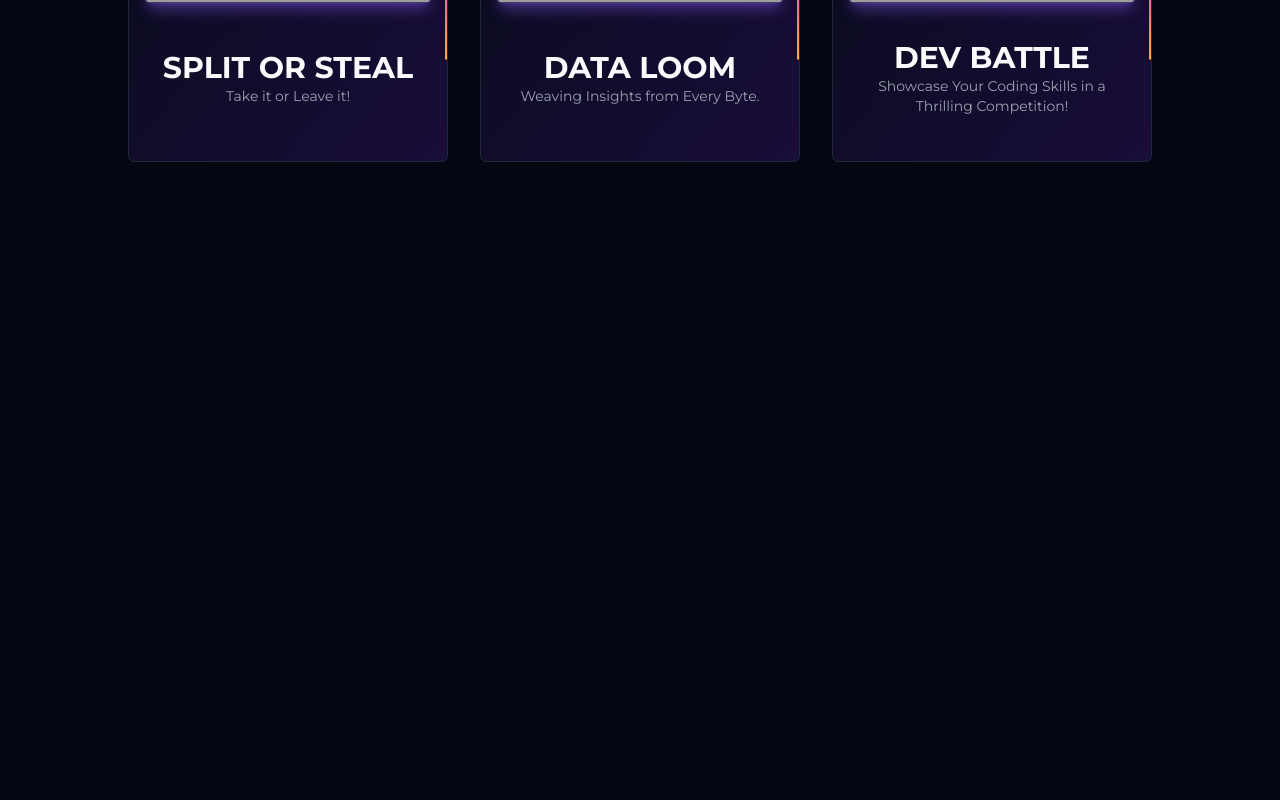
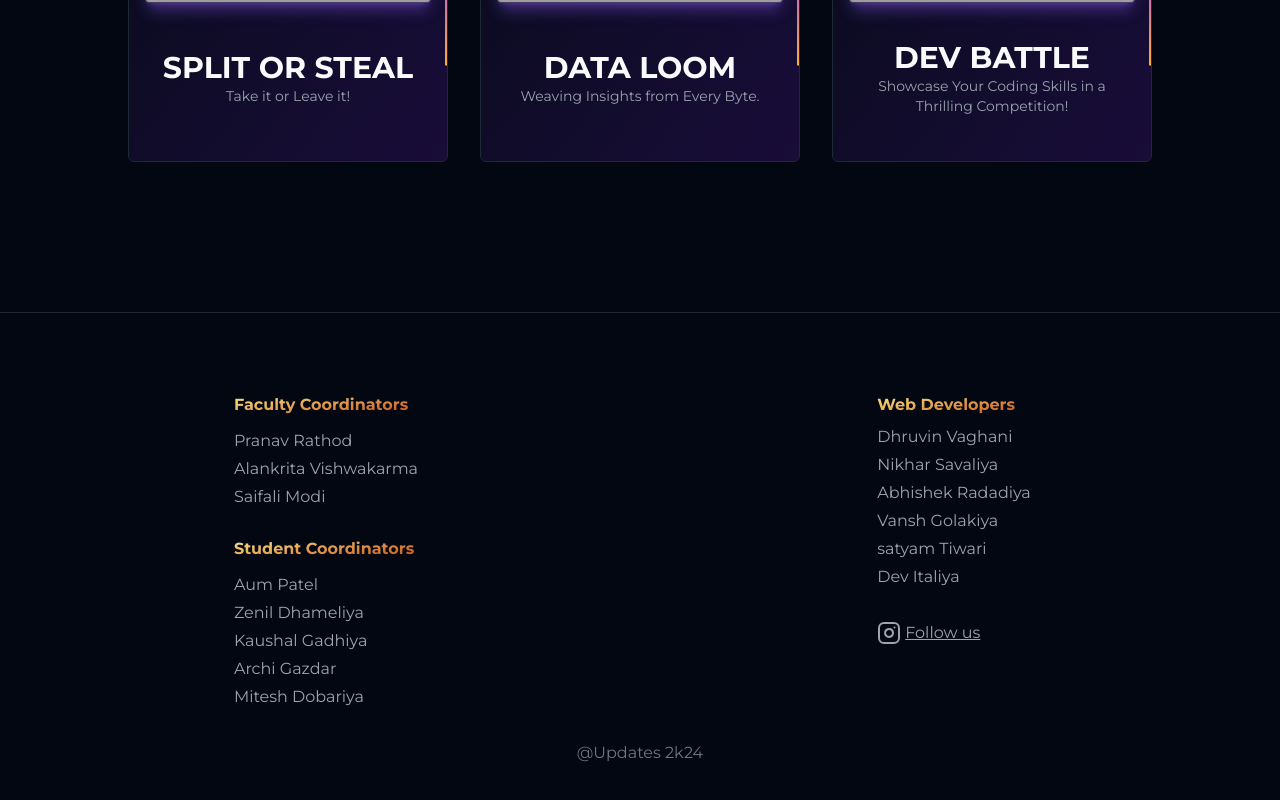
Before and after one commit to dhruvinvaghani001/update-2k24, a Next.js app: page /events in a window 1280 px wide. Shown: the part 1584-2384 px from the top of the page. Before the commit the page ends 1896 px from the top, so only its background shows below. Built offline with nearby package versions, Linux system fonts and the light colour scheme; no server answers; grey boxes are pictures that could not be loaded.

Commit message:
added Footer

```diff
--- a/src/app/layout.tsx
+++ b/src/app/layout.tsx
@@ -8,12 +8,13 @@ import { Navbar } from "@/components/Navbar";
 import { UserProvider } from "@/context/UserContext";
 import { Toaster } from "@/components/ui/toaster";
 import NextTopLoader from "nextjs-toploader";
+import Footer from "@/components/Footer";
 
 const sansFont = SansFont({ subsets: ["latin"] });
 
 export const metadata: Metadata = {
   title: "Updates 2k24",
-  description: "",
+  description: "From Floppy to Cloud, be a part in this amazing journey!",
 };
 
 export default async function RootLayout({
@@ -22,8 +23,6 @@ export default async function RootLayout({
   children: React.ReactNode;
 }>) {
   const session = await getServerSession(authOptions);
-  // console.log("this if from server");
-  // console.log(session);
 
   return (
     <html lang="en">
@@ -50,7 +49,7 @@ export default async function RootLayout({
             <Navbar />
           </UserProvider>
         </AuthProvider>
-        {/* <Button className="fixed right-12 top-12">Login/Register</Button> */}
+        <Footer />
       </body>
     </html>
   );
--- /dev/null
+++ b/src/components/Footer.tsx
@@ -0,0 +1,58 @@
+import { Instagram } from "lucide-react";
+import Link from "next/link";
+import React from "react";
+
+const Footer = () => {
+  return (
+    <div className="border-t w-full">
+      <div className="max-w-7xl mx-auto grid grid-cols-2 pt-20 px-3 pb-36 text-sm md:text-base">
+        {/* 3 columns */}
+        <div className="flex flex-col col-span-1 gap-1 mx-auto">
+          <h1 className="mb-2 font-bold text-transparent bg-clip-text bg-gradient-to-br text-gradient-to-br from-yellow-200 to-orange-700">
+            Faculty Coordinators
+          </h1>
+          <div className="flex flex-col gap-1">
+            <p className="text-muted-foreground">Pranav Rathod</p>
+            <p className="text-muted-foreground">Alankrita Vishwakarma</p>
+            <p className="text-muted-foreground">Saifali Modi</p>
+          </div>
+          <h1 className="mt-6 mb-2 font-bold text-transparent bg-clip-text bg-gradient-to-br text-gradient-to-br from-yellow-200 to-orange-700">
+            Student Coordinators
+          </h1>
+          <div className="flex flex-col gap-1">
+            <p className="text-muted-foreground">Aum Patel</p>
+            <p className="text-muted-foreground">Zenil Dhameliya</p>
+            <p className="text-muted-foreground">Kaushal Gadhiya</p>
+            <p className="text-muted-foreground">Archi Gazdar</p>
+            <p className="text-muted-foreground">Mitesh Dobariya</p>
+          </div>
+        </div>
+        <div className="col-span-1 mx-auto">
+          <h1 className="mb-2 font-bold text-transparent bg-clip-text bg-gradient-to-br text-gradient-to-br from-yellow-200 to-orange-700">
+            Web Developers
+          </h1>
+          <div className="flex flex-col gap-1">
+            <p className="text-muted-foreground">Dhruvin Vaghani</p>
+            <p className="text-muted-foreground">Nikhar Savaliya</p>
+            <p className="text-muted-foreground">Abhishek Radadiya</p>
+            <p className="text-muted-foreground">Vansh Golakiya</p>
+            <p className="text-muted-foreground">satyam Tiwari</p>
+            <p className="text-muted-foreground">Dev Italiya</p>
+          </div>
+          <Link
+            href={"https://instagram.com/updates2k24"}
+            className="flex items-center justify-start mt-8 gap-1"
+          >
+            <Instagram className="text-muted-foreground" />
+            <p className="text-muted-foreground underline">Follow us</p>
+          </Link>
+        </div>
+        <p className="col-span-2 mt-8 text-center text-muted-foreground/70">
+          @Updates 2k24
+        </p>
+      </div>
+    </div>
+  );
+};
+
+export default Footer;
```
